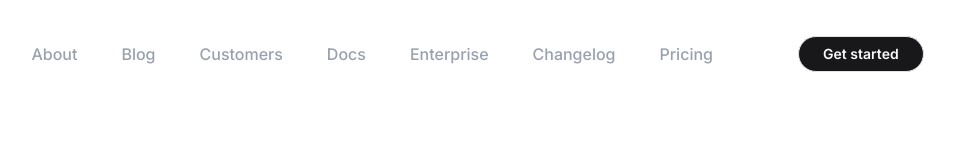
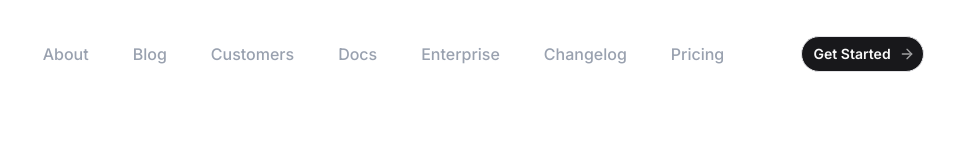
Before and after one commit to bilals2008/resend.com, a Next.js app: page / in a window 1280 px wide. Shown: the top 160 px of the page, without its empty margins (235-1190 px from the left). Built offline with nearby package versions, Linux system fonts and the light colour scheme.

Commit message:
add icon in button and change width of logo

```diff
--- a/components/Header/Navbar/computer/GetStarted.tsx
+++ b/components/Header/Navbar/computer/GetStarted.tsx
@@ -2,6 +2,7 @@
 "use client";
 
 import { Button } from "@/components/ui/button";
+import { ArrowRightIcon } from "lucide-react";
 
 function GetStarted() {
   return (
@@ -11,10 +12,23 @@ function GetStarted() {
         hover:from-pink-500 hover:via-purple-500 hover:to-blue-500
    transition-all duration-500 hover:scale-[1.05] hover:shadow-pink-500/30 hover:bg-transparent hover:text-white border"
       >
-        Get started
+        Get Started
+        <ArrowRightIcon
+        className="-me-1 opacity-60 transition-transform group-hover:translate-x-0.5"
+        size={16}
+        aria-hidden="true"
+        />
       </Button>
     </div>
   )
 }
 
 export default GetStarted
+    // <Button className="group">
+    //   Button
+    //   <ArrowRightIcon
+    //     className="-me-1 opacity-60 transition-transform group-hover:translate-x-0.5"
+    //     size={16}
+    //     aria-hidden="true"
+    //   />
+    // </Button>
--- a/components/Header/Navbar/computer/Logo.tsx
+++ b/components/Header/Navbar/computer/Logo.tsx
@@ -5,8 +5,8 @@ import React from "react";
 function Logo() {
   return (
     <div>
-      <Image src="/images/logo.png" alt="Resend Logo" width={60} height={30}
-      className="opacity-50"/>
+      <Image src="/images/logo.png" alt="Resend Logo" width={80} height={30}
+      className="opacity-90"/>
     </div>
   );
 }
```
